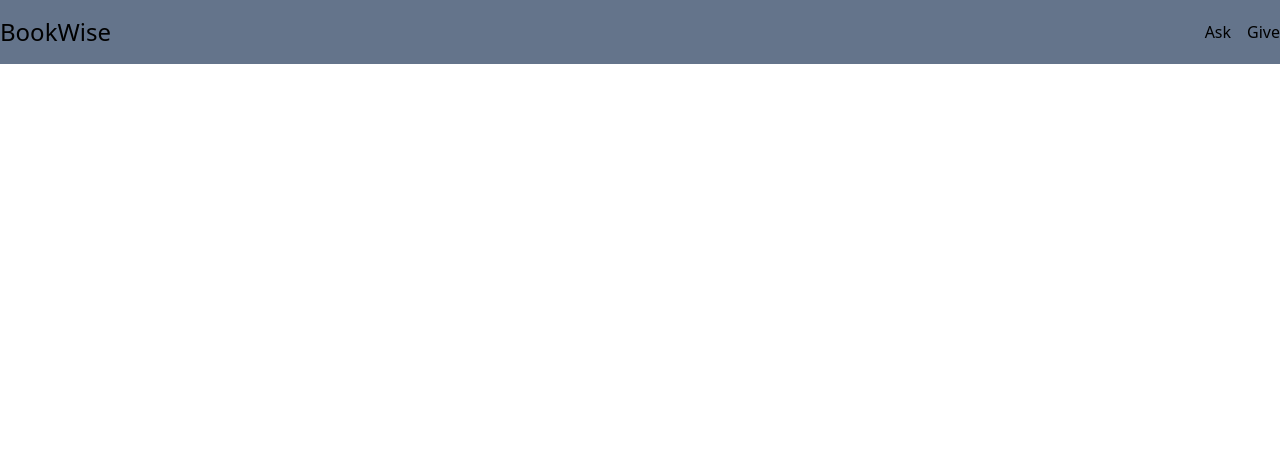
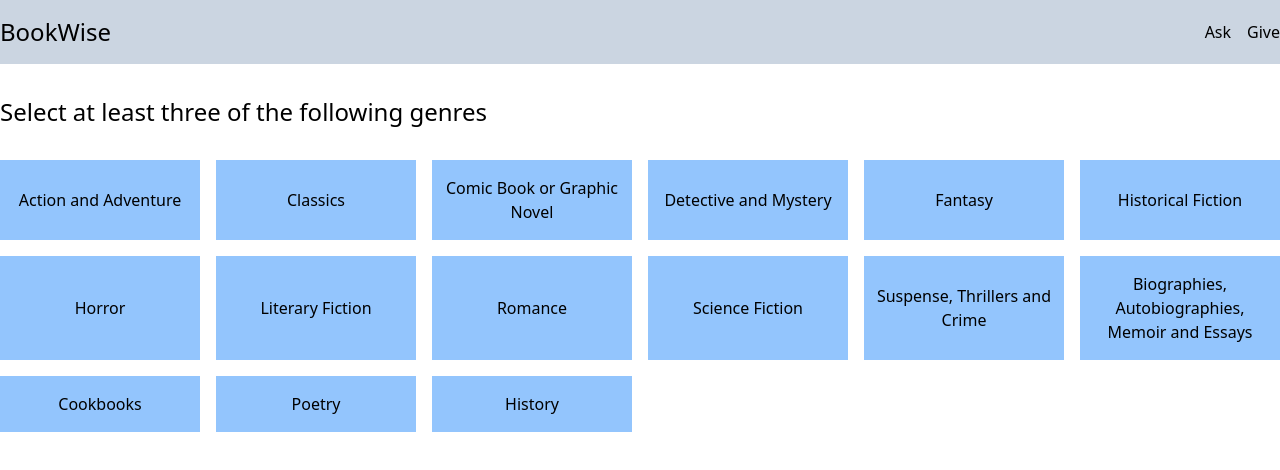
Before and after one commit to carloodq/gh_pages_depl_bookwise, a React (Vite) app: page / in a window 1280 px wide. Shown: the top 470 px of the page. Built offline with nearby package versions, Linux system fonts and the light colour scheme.

Commit message:
create categories grid

```diff
--- a/index.html
+++ b/index.html
@@ -4,7 +4,7 @@
     <meta charset="UTF-8" />
     <link rel="icon" type="image/svg+xml" href="/vite.svg" />
     <meta name="viewport" content="width=device-width, initial-scale=1.0" />
-    <title>Vite + React + TS</title>
+    <title>Bookwise</title>
   </head>
   <body>
     <div id="root"></div>
--- a/src/App.tsx
+++ b/src/App.tsx
@@ -1,10 +1,35 @@
+import { useState } from "react";
 import "./App.css";
 import { Header } from "./components/Header";
+import { Categories } from "./components/Categories";
 
 function App() {
+  const [selectedCategories, setSelectedCategories] = useState<string[]>([]);
+
+  const handleSelectionOfNewCategory = (newCategory: string) => {
+    if (selectedCategories.find((category) => category === newCategory)) {
+      setSelectedCategories(
+        [...selectedCategories].filter((cat) => cat !== newCategory)
+      );
+    } else {
+      setSelectedCategories([...selectedCategories, newCategory]);
+    }
+  };
+
   return (
     <>
       <Header />
+      <main className="max-w-screen-xl mx-auto">
+        <h1 className="mt-8 text-2xl">
+          Select at least three of the following genres
+        </h1>
+        <Categories
+          selectedCategories={selectedCategories}
+          onSelectCategory={(category) =>
+            handleSelectionOfNewCategory(category)
+          }
+        />
+      </main>
     </>
   );
 }
--- /dev/null
+++ b/src/components/Categories/const.ts
@@ -0,0 +1,17 @@
+export const categories = [
+  "Action and Adventure",
+  "Classics",
+  "Comic Book or Graphic Novel",
+  "Detective and Mystery",
+  "Fantasy",
+  "Historical Fiction",
+  "Horror",
+  "Literary Fiction",
+  "Romance",
+  "Science Fiction",
+  "Suspense, Thrillers and Crime",
+  "Biographies, Autobiographies, Memoir and Essays",
+  "Cookbooks",
+  "Poetry",
+  "History",
+];
--- /dev/null
+++ b/src/components/Categories/index.tsx
@@ -0,0 +1,43 @@
+import { categories } from "./const";
+
+interface Props {
+  onSelectCategory: (category: string) => void;
+  selectedCategories: string[];
+}
+
+export const Categories: React.FC<Props> = ({
+  selectedCategories,
+  onSelectCategory,
+}) => {
+  return (
+    <div className="mt-8 grid grid-cols-6 gap-x-4 gap-y-4">
+      {categories.map((category) => {
+        const isSelected = selectedCategories.find((cat) => cat === category);
+        const isDisabled = selectedCategories.length === 3 && !isSelected;
+
+        const backgroundColor = () => {
+          if (isDisabled) {
+            return "bg-blue-100";
+          } else if (isSelected) {
+            return "bg-blue-700";
+          } else {
+            return "bg-blue-300";
+          }
+        };
+
+        return (
+          <button
+            disabled={isDisabled}
+            key={category}
+            onClick={() => onSelectCategory(category)}
+            className={`${backgroundColor()} ${
+              isSelected ? "text-white" : "text-black"
+            } flex justify-center items-center py-4 px-2 `}
+          >
+            <span>{category}</span>
+          </button>
+        );
+      })}
+    </div>
+  );
+};
--- a/src/components/Header/index.tsx
+++ b/src/components/Header/index.tsx
@@ -1,6 +1,6 @@
 export const Header: React.FC = () => {
   return (
-    <header className=" bg-slate-500 py-4">
+    <header className="bg-slate-300 py-4">
       <div className="max-w-screen-xl mx-auto flex justify-between items-center">
         <div className="text-2xl">BookWise</div>
         <nav>
```
